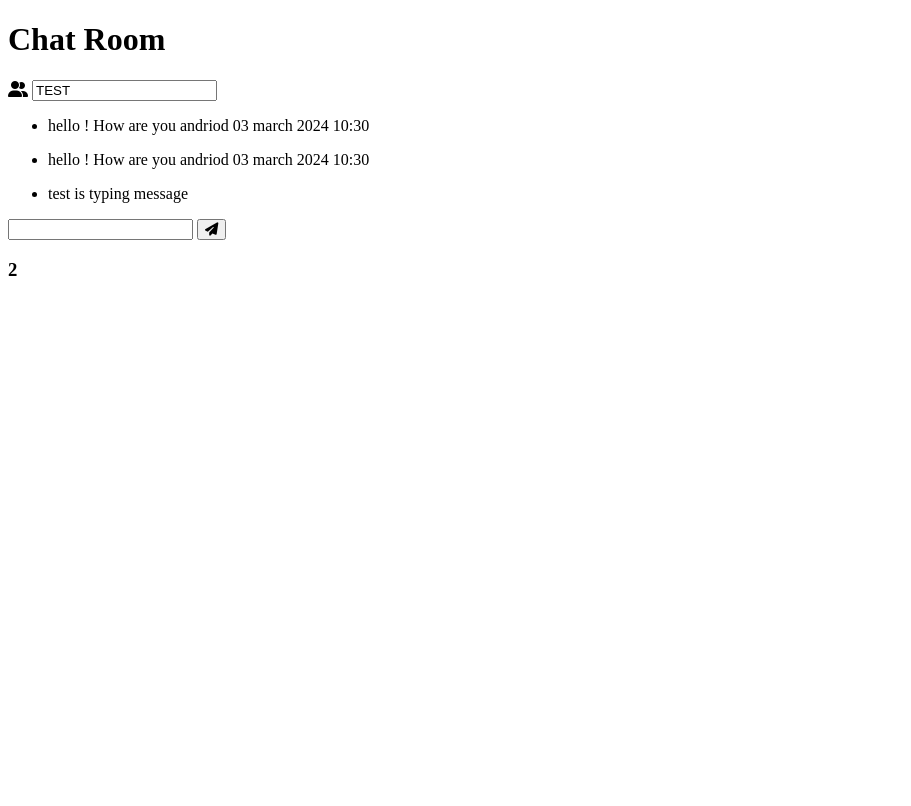
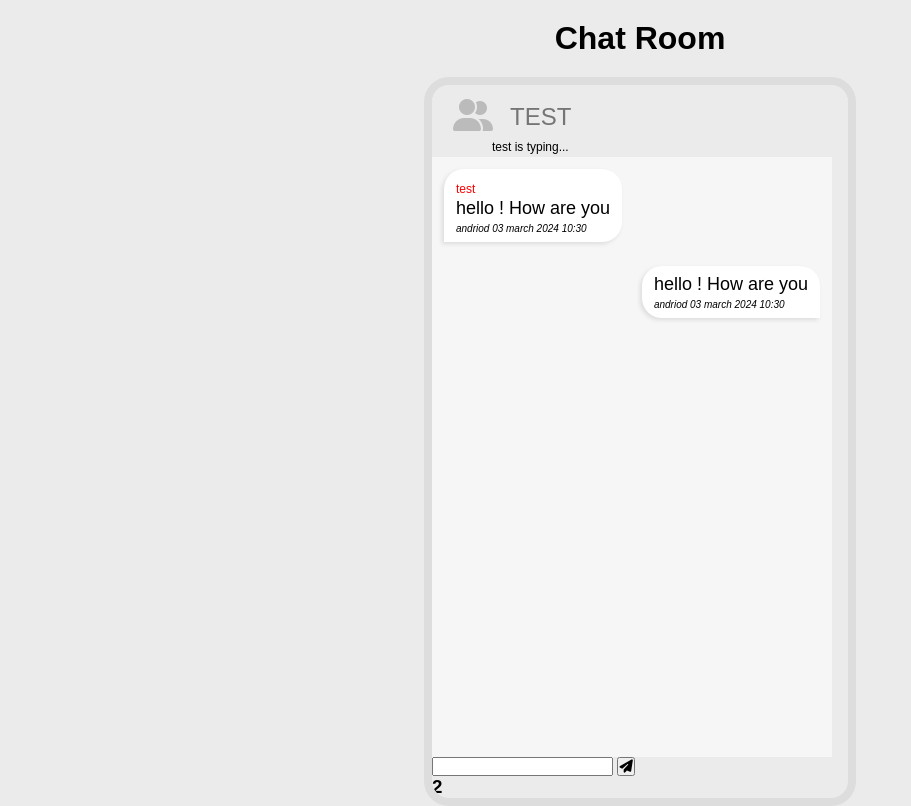
Before and after one commit to maqsoodhussain/ChatRoom, a website: page nodeServer/public/index.html in a window 1280 px wide. Shown: the whole page, without its empty margins (0-911 px from the left). Drawn offline with Linux system fonts and the light colour scheme; a web font is replaced by a local one.

Commit message:
css part added

```diff
--- a/nodeServer/public/index.html
+++ b/nodeServer/public/index.html
@@ -10,19 +10,26 @@
     <title>Chat Room </title>
 </head>
 <body>
-    <h1>Chat Room </h1>
+    <h1 id="title">Chat Room </h1>
     <div class="main">
         <div class="name">
             <span><i class="fa-solid fa-user-group"></i></span>
             <input type="text"
              id="input-name"
              class="input-name"
-             value="TEST"
+             placeholder="TEST"
              maxlength="25"
             />
         </div>
+
+        <li class="message-feedback">
+            <p class="feedback" id="feedback">
+                test is typing...
+            </p>
+        </li>
          <ul class="message-container" id="message-container">
             <li class="message-left">
+                <span id="user-name">test</span>
                 <p class="message">
                     hello ! How are you
                   <span>andriod   03 march 2024 10:30</span>
@@ -36,11 +43,7 @@
                 </p>
             </li>
 
-            <li class="message-feedback">
-                <p class="feedback" id="feedback">
-                    test is typing message
-                </p>
-            </li>
+
         </ul>
 
         <form class="message-form" id="message-form">
--- a/nodeServer/public/style.css
+++ b/nodeServer/public/style.css
@@ -0,0 +1,111 @@
+@import url('https://fonts.googleapis.com/css2?family=Madimi+One&display=swap');
+*{
+    margin: 0;
+    padding: 0;
+    box-sizing: border-box;
+    scroll-behavior: smooth;
+}
+
+body{
+        font-family: 'Madimi One', sans-serif;
+        /* display:flex;
+        flex-direction: column;
+        justify-content: center;
+        align-items: center; */
+        display: grid;
+        place-items: center;
+        background-color: #ebebeb;
+}
+
+#title{
+   margin: 20px 2px;
+}
+
+.main{
+    border: 8px solid #dddddd;
+    border-radius: 25px;
+    overflow: hidden;
+    padding-right: 0px;
+}
+
+.name{
+    display: flex;
+    font-size: 32px;
+    font-weight: 700;
+    padding:8px 16px;
+    color: #7e7e7e;
+    background-color: #ebebeb;
+    margin-bottom: 0px;
+    padding-bottom: 0px;
+}
+.name > span{
+    color:#bbb;
+    padding: 5px;
+}
+
+.input-name{
+    font-size: 24px;
+    font-weight: 200;
+    color: #7e7e7e;
+    flex-grow: 1;
+    border: none;
+    margin: 0px 12px;
+    outline: none;
+    background-color: #ebebeb;
+}
+
+.message-container{
+    display: flex;
+    flex-direction: column;
+    background-color: #f6f6f6;
+    width: 400px;
+    height: 600px;
+    overflow-y: scroll;
+    overflow-x: hidden;
+}
+
+.message-right, .message-left{
+    list-style: none;
+    padding: 8px 12px;
+    margin: 12px;
+    max-width: 250px;
+    font-size: 18px;
+    word-wrap: break-word;
+}
+
+
+.message-left{
+    border-radius: 20px 20px 20px 0px;
+    align-self: flex-start;
+    background-color: #fff;
+    box-shadow: -2px 2px 4px #dcdcdc;
+}
+
+.message-right{
+    border-radius: 20px 20px 0px 20px;
+    align-self: flex-end;
+    background-color: #fff;
+    box-shadow: -2px 2px 4px #dcdcdc;
+}
+
+.message-feedback{
+    margin: 0px;
+    font-size:12px;
+    list-style: none;
+    padding-left: 60px;
+    padding-top: 0px;
+    padding-bottom: 3px;
+}
+
+.message-left >p>span,
+.message-right > p > span{
+    display: block;
+    font-style: italic;
+    font-size: 10px;
+    margin-top: 4px;
+}
+
+#user-name{
+    color: red;
+    font-size: 12px;
+}
```
